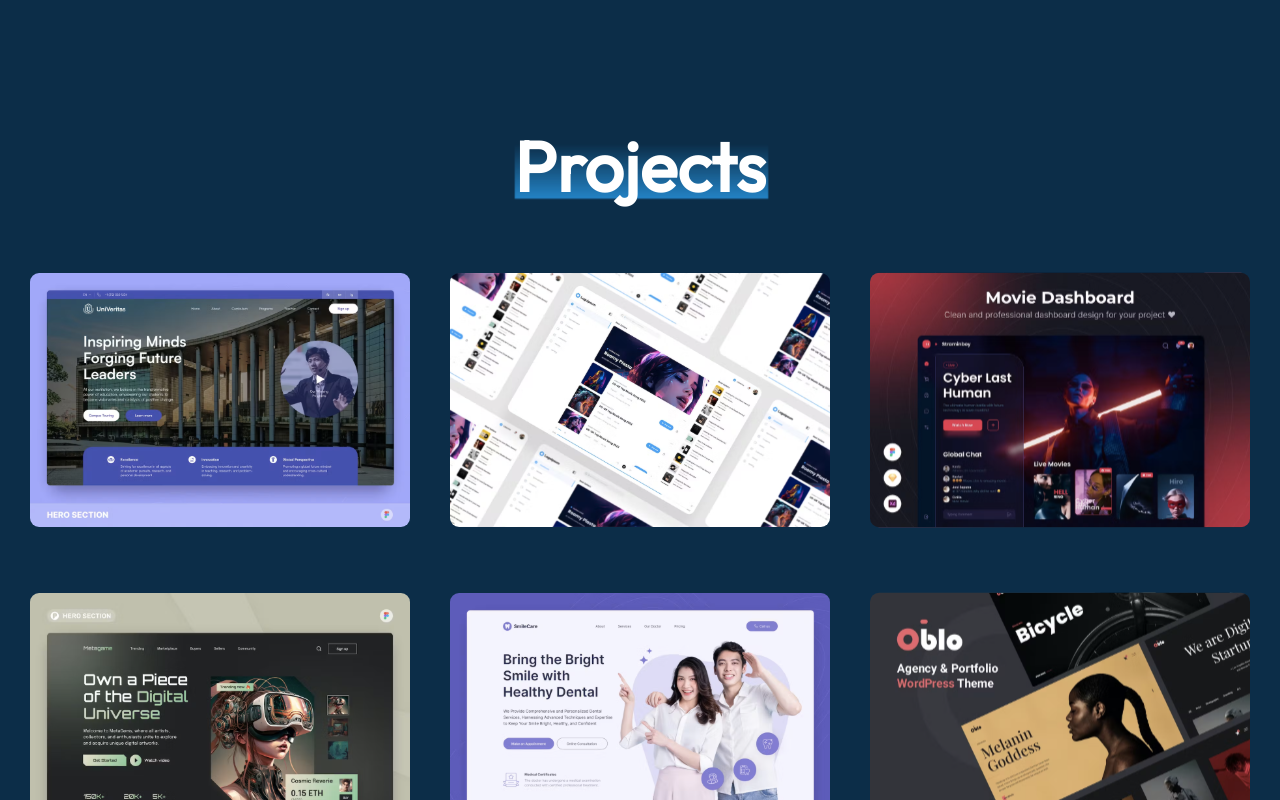
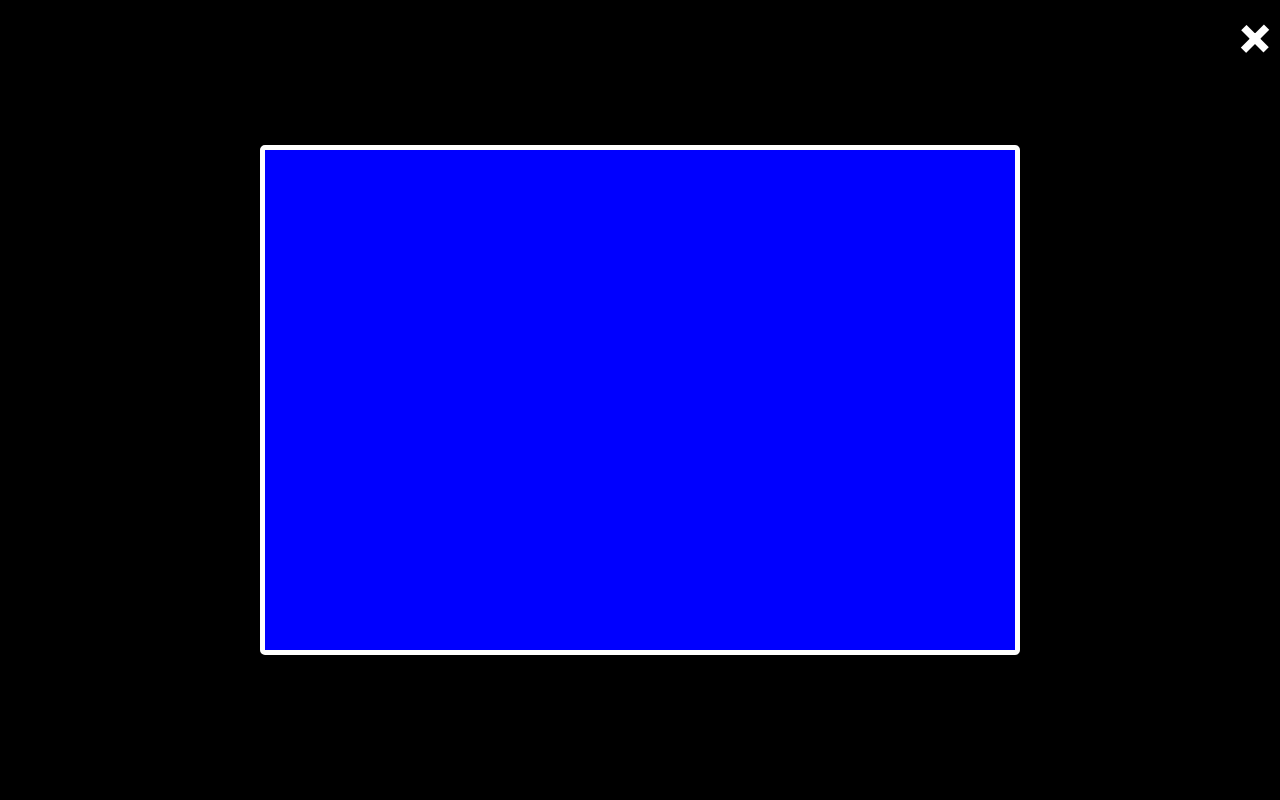
Before and after one commit to eddywang4340/personal-website-react, a React (Vite) app: page / in a window 1280 px wide. Both pictures are taken after a click on the picture 220 px from the left and 2271 px from the top of the page. Shown: the part 1871-2671 px from the top of the page. Built offline with nearby package versions, Linux system fonts and the light colour scheme.

Commit message:
added pop up functionality for projects

```diff
--- a/src/Components/Projects/Projects.css
+++ b/src/Components/Projects/Projects.css
@@ -39,6 +39,37 @@
     border-radius: 10px;
     transition: 0.3s;
 }
+.popup-project {
+    position: fixed;
+    top: 0;
+    left: 0;
+    background: black;
+    height: 100%;
+    width: 100%;
+    z-index: 100;
+}
+.popup-project span {
+    position: absolute;
+    top: 0;
+    right: 10px;
+    font-size: 60px;
+    font-weight: bolder;
+    color: #fff;
+    cursor: pointer;
+    z-index: 100;
+}
+.popup {
+    position: absolute;
+    top: 50%;
+    left: 50%;
+    transform: translate(-50%, -50%);
+    border: 5px solid #fff;
+    border-radius: 5px;
+    width: 750px;
+    height: 500px;
+    background: blue;
+    object-fit: cover;
+}
 .projects-showmore {
     display: flex;
     gap: 15px;
@@ -56,6 +87,9 @@
     transition: 0.6s;
 }
 @media(max-width: 768px) {
+    .popup {
+        width: 95%;
+    }
     .projects {
         gap: 50px;
         margin: 50px 70px;
--- a/src/Components/Projects/Projects.jsx
+++ b/src/Components/Projects/Projects.jsx
@@ -1,11 +1,21 @@
-import React from 'react'
+import React, { useState } from 'react'
 import './Projects.css'
 import theme_pattern from '../../assets/theme_pattern.png'
 import projects_data from '../../assets/projects_data'
 import arrow_icon from '../../assets/arrow_icon.svg'
 
 const Projects = () => {
+
+    const [isOpen, setOpen] = useState(false);
+
     return (
+        <>
+        {isOpen ? (
+            <div className="popup-project">
+                <span onClick={()=> setOpen(false)}>&times;</span>
+                <div className="popup"></div>
+            </div>
+        ) : (
             <div id='projects' className='projects'>
                 <div className="projects-title">
                     <h1>Projects</h1>
@@ -13,7 +23,7 @@ const Projects = () => {
                 </div>
                 <div className="projects-container">
                     {projects_data.map((work, index)=>{
-                    return <img key={index} src={work.w_img} alt="" />
+                        return <img key={index} src={work.w_img} alt="" onClick={()=> setOpen(true)}/>
                     })}
                 </div>
                 <div className="projects-showmore">
@@ -21,6 +31,8 @@ const Projects = () => {
                     <img src={arrow_icon} alt="" />
                 </div>
             </div>
+        )};
+    </>
     )
 }
 
```
Lines whose indentation alone changed are shown as unchanged.
